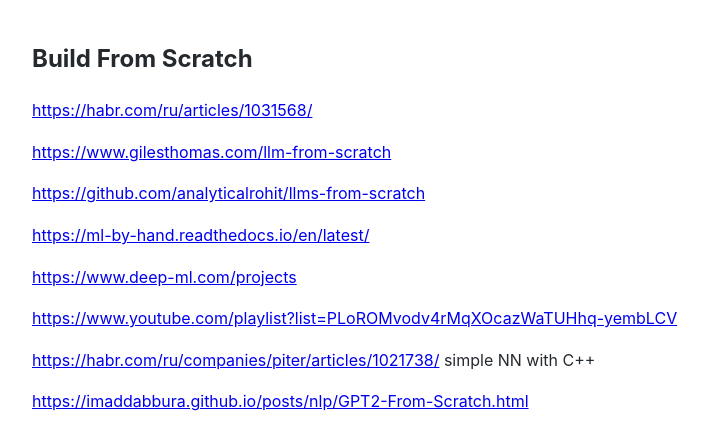
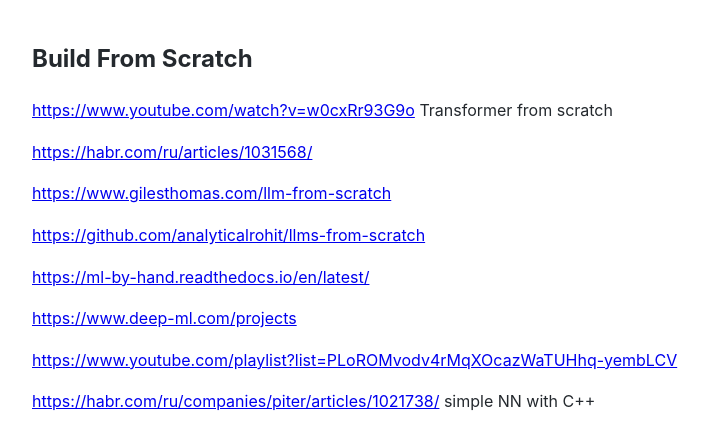
Before and after one commit to Michael-Lubinsky/michael-lubinsky.github.com, a Jekyll site: the page built from ml/from_scratch.md, in a window 1280 px wide and 900 px high, cut to the strip 0-427 px from the top of the window. Shown: the whole strip, without its empty margins (158-866 px from the left). Built offline with Jekyll 4.4.1, drawn with Linux system fonts in a browser that asks for light colours; our own code applies the rules of GitHub Pages for plain Markdown files.

Commit message:
Update from_scratch.md

```diff
--- a/ml/from_scratch.md
+++ b/ml/from_scratch.md
@@ -1,4 +1,6 @@
 ## Build From Scratch
+
+<https://www.youtube.com/watch?v=w0cxRr93G9o> Transformer from scratch
 
 <https://habr.com/ru/articles/1031568/>
 
```
